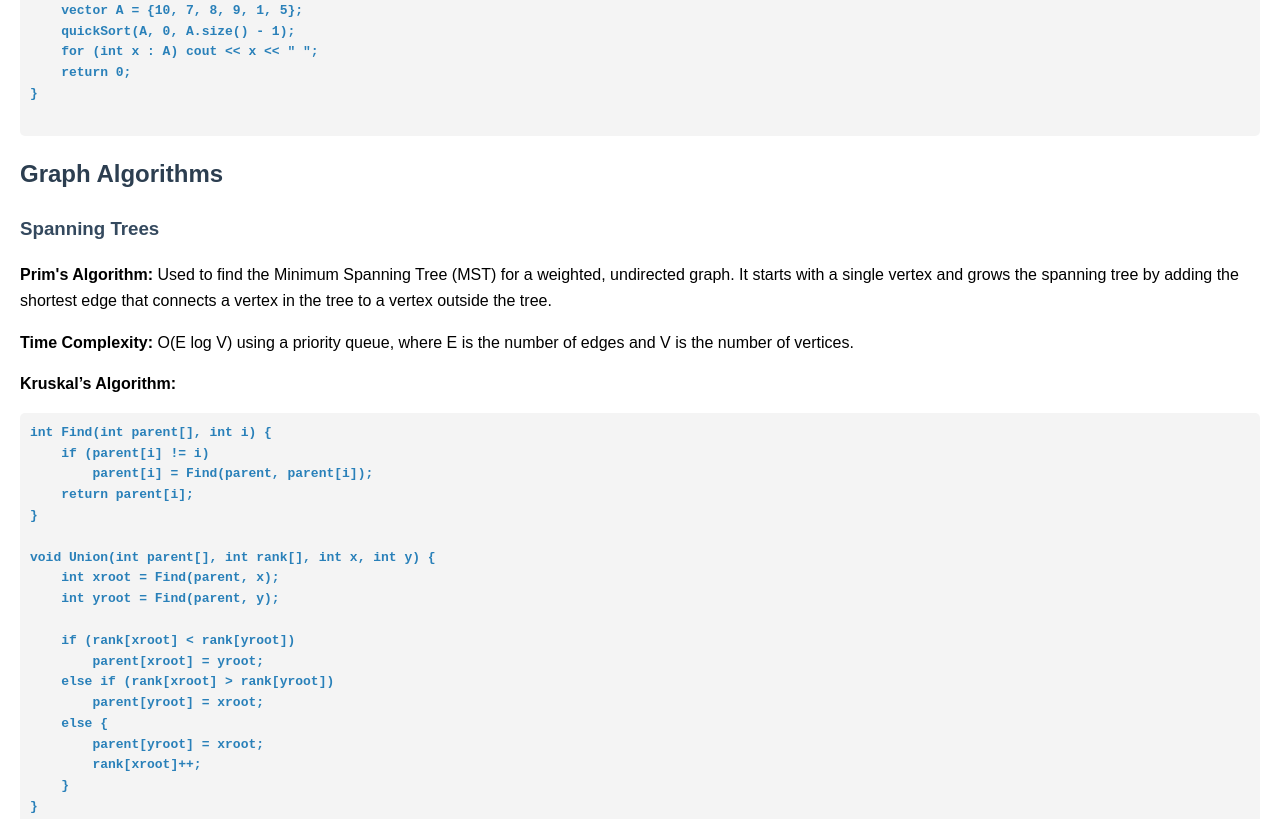
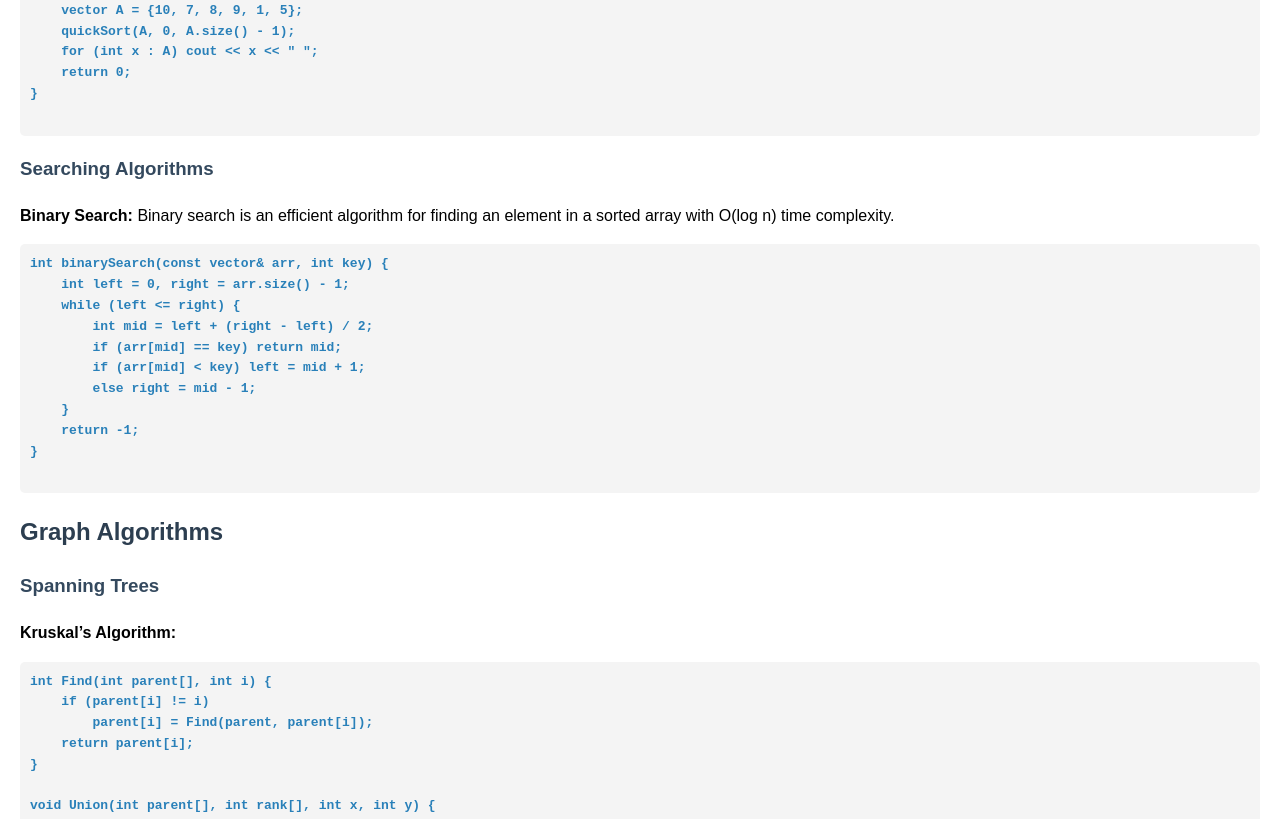
Before and after one commit to Kalpita0812/portfolio01fe23bci104.github.io, a plain HTML site: page learnref.html in a window 1280 px wide. Shown: the part 2178-2997 px from the top of the page. Drawn offline with Linux system fonts and the light colour scheme.

Commit message:
Update learnref.html

```diff
--- a/learnref.html
+++ b/learnref.html
@@ -135,12 +135,24 @@ int main() {
 }
     </pre>
 
+    <h3>Searching Algorithms</h3>
+    <p><strong>Binary Search:</strong> Binary search is an efficient algorithm for finding an element in a sorted array with O(log n) time complexity.</p>
+    <pre class="algorithm-title">
+int binarySearch(const vector<int>& arr, int key) {
+    int left = 0, right = arr.size() - 1;
+    while (left <= right) {
+        int mid = left + (right - left) / 2;
+        if (arr[mid] == key) return mid;
+        if (arr[mid] < key) left = mid + 1;
+        else right = mid - 1;
+    }
+    return -1;
+}
+    </pre>
+
     <h2>Graph Algorithms</h2>
 
     <h3>Spanning Trees</h3>
-    <p><strong>Prim's Algorithm:</strong> Used to find the Minimum Spanning Tree (MST) for a weighted, undirected graph. It starts with a single vertex and grows the spanning tree by adding the shortest edge that connects a vertex in the tree to a vertex outside the tree.</p>
-    <p><strong>Time Complexity:</strong> O(E log V) using a priority queue, where E is the number of edges and V is the number of vertices.</p>
-
     <p><strong>Kruskal’s Algorithm:</strong></p>
     <pre class="algorithm-title">
 int Find(int parent[], int i) {
@@ -263,6 +275,7 @@ int main() {
     return 0;
 }
     </pre>
+     <a href="index.html">Back to Portfolio</a>
 
     <h2>Algorithm Design Techniques</h2>
     <ul>
```
